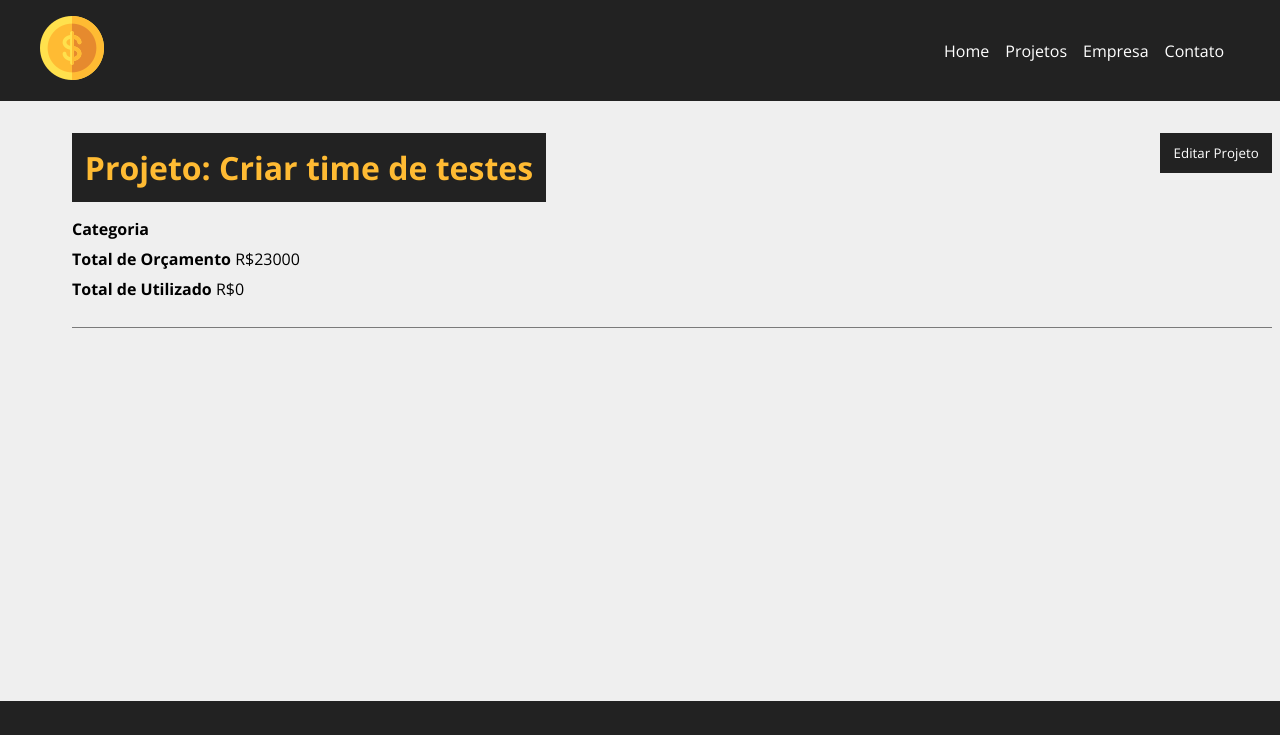
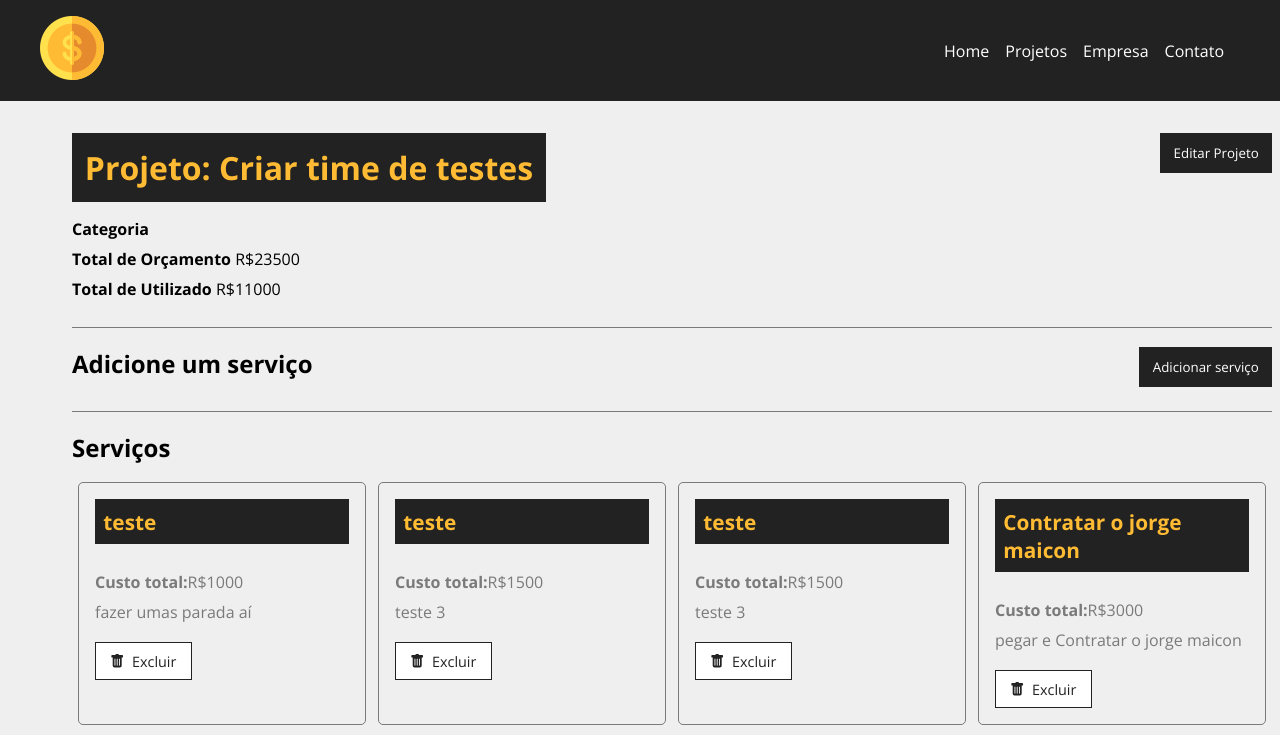
Before and after one commit to derickbit/HDCodar_React, a React (Create React App) app: page /project/0c2d in a window 1280 px wide. Shown: the top 735 px of the page. Built offline with nearby package versions, Linux system fonts and the light colour scheme; data requests are answered from the project's data file.

Commit message:
aulas 34, 35 e 36 - Serviços - exibir e criar

```diff
--- a/db.json
+++ b/db.json
@@ -14,13 +14,62 @@
     {
       "id": "0c2d",
       "name": "Criar time de testes",
-      "budget": "23000",
+      "budget": "23500",
       "category": {
         "id": "1",
         "nome": "Infra"
       },
-      "costs": 0,
-      "services": []
+      "costs": 11000,
+      "services": [
+        {
+          "name": "teste",
+          "costs": "1000",
+          "description": "fazer umas parada aí",
+          "id": "492f65c6-1d20-4199-8677-4868aba06a3e"
+        },
+        {
+          "name": "teste",
+          "costs": "1500",
+          "description": "teste 3",
+          "id": "ede56b65-99ce-4bd1-8119-0b16fa061923"
+        },
+        {
+          "name": "teste",
+          "costs": "1500",
+          "description": "teste 3",
+          "id": "ede56b65-99ce-4bd1-8119-0b16fa061923"
+        },
+        {
+          "name": "Contratar o jorge maicon",
+          "description": "pegar e Contratar o jorge maicon",
+          "costs": "3000",
+          "id": "f8900ae6-905d-4852-b8f7-8d5333ce3c09"
+        },
+        {
+          "name": "Contratar o jorge maicon",
+          "description": "pegar e Contratar o jorge maicon",
+          "costs": "3000",
+          "id": "7a2dd23e-53d0-493d-9877-74c71a599e9d"
+        }
+      ]
+    },
+    {
+      "id": "97af",
+      "name": "Começar a fazer cerveja artesanal",
+      "budget": "5000",
+      "category": {
+        "id": "1",
+        "nome": "Infra"
+      },
+      "costs": 200,
+      "services": [
+        {
+          "name": "Comprar panela",
+          "costs": "200",
+          "description": "Comprar a paela pra ferver as parada",
+          "id": "ec241b95-4456-4472-bb0c-42949e94c42e"
+        }
+      ]
     }
   ],
   "categories": [
--- a/src/components/pages/Project.js
+++ b/src/components/pages/Project.js
@@ -5,11 +5,16 @@ import Loading from "../layout/Loading";
 import Container from "../layout/Container";
 import ProjectForm from "../project/ProjectForm";
 import Message from "../layout/Message";
+import ServiceForm from "../service/ServiceForm";
+import { parse, v4 as uuidv4 } from "uuid";
+import ServiceCard from "../service/ServiceCard";
 
 function Project() {
   const { id } = useParams();
   const [project, setProject] = useState([]);
+  const [services, setServices] = useState([]);
   const [showProjectForm, setshowProjectForm] = useState(false);
+  const [showServiceForm, setshowServiceForm] = useState(false);
   const [message, setMessage] = useState();
   const [type, setType] = useState();
 
@@ -24,12 +29,15 @@ function Project() {
         .then((resp) => resp.json())
         .then((data) => {
           setProject(data);
+          setServices(data.services);
         })
         .catch((err) => console.log(err));
     }, 500);
   }, [id]);
 
   function editPost(project) {
+    setMessage("");
+
     //budget validation
     if (project.budget < project.costs) {
       setMessage("O orçamento não pode ser menor que o custo do projeto!");
@@ -53,8 +61,45 @@ function Project() {
       .catch((err) => console.log(err));
   }
 
+  function removeService() {}
+
   function toggleProjectForm() {
     setshowProjectForm(!showProjectForm);
+  }
+
+  function toggleServiceForm() {
+    setshowServiceForm(!showServiceForm);
+  }
+
+  function createService(project) {
+    setMessage("");
+    //last service
+    const lastService = project.services[project.services.length - 1];
+    lastService.id = uuidv4();
+    const lastServiceCost = lastService.costs;
+    const newCost = parseFloat(project.costs) + parseFloat(lastServiceCost);
+    //maximun value validation
+    if (newCost > parseFloat(project.budget)) {
+      setMessage("Orçamento ultrapassado, verifique o valor do serviço");
+      setType("error");
+      project.services.pop();
+      return false;
+    }
+    //add service costs to project total cost
+    project.costs = newCost;
+    //update project
+    fetch(`http://localhost:5000/projects/${project.id}`, {
+      method: "PATCH",
+      headers: {
+        "Content-Type": "application/json",
+      },
+      body: JSON.stringify(project),
+    })
+      .then((resp) => resp.json())
+      .then((data) => {
+        setshowServiceForm(false);
+      })
+      .catch((err) => console.log(err));
   }
 
   return (
@@ -90,6 +135,36 @@ function Project() {
                 </div>
               )}
             </div>
+            <div className={styles.service_form_container}>
+              <h2>Adicione um serviço</h2>
+              <button className={styles.btn} onClick={toggleServiceForm}>
+                {!showServiceForm ? "Adicionar serviço" : "Fechar"}
+              </button>
+              <div className={styles.project_info}>
+                {showServiceForm && (
+                  <ServiceForm
+                    handleSubmit={createService}
+                    btnText="Adicionar Serviço"
+                    projectData={project}
+                  />
+                )}
+              </div>
+            </div>
+            <h2>Serviços</h2>
+            <Container customClass="start">
+              {services.length > 0 &&
+                services.map((service) => (
+                  <ServiceCard
+                    id={service.id}
+                    name={service.name}
+                    cost={service.costs}
+                    description={service.description}
+                    key={service.id}
+                    handleRemove={removeService}
+                  />
+                ))}
+              {services.length === 0 && <p>Não há serviços cadastrados.</p>}
+            </Container>
           </Container>
         </div>
       ) : (
--- /dev/null
+++ b/src/components/service/ServiceCard.js
@@ -0,0 +1,24 @@
+import { BsFillTrashFill } from "react-icons/bs";
+import styles from "../project/ProjectCard.module.css";
+
+function ServiceCard({ id, name, cost, description, handleRemove }) {
+  const remove = (e) => {};
+
+  return (
+    <div className={styles.project_card}>
+      <h4>{name}</h4>
+      <p>
+        <span>Custo total:</span>R${cost}
+      </p>
+      <p>{description}</p>
+      <div className={styles.project_card_actions}>
+        <button onClick={remove}>
+          <BsFillTrashFill />
+          Excluir
+        </button>
+      </div>
+    </div>
+  );
+}
+
+export default ServiceCard;
--- /dev/null
+++ b/src/components/service/ServiceForm.js
@@ -0,0 +1,47 @@
+import styles from "../project/ProjectForm.module.css";
+import { useState, useEffect } from "react";
+import Input from "../form/Input";
+import SubmitButton from "../form/SubmitButton";
+
+function ServiceForm({ handleSubmit, btnText, projectData }) {
+  const [service, setService] = useState({});
+
+  const submit = (e) => {
+    e.preventDefault();
+    projectData.services.push(service);
+    handleSubmit(projectData);
+  };
+
+  function handleChange(e) {
+    setService({ ...service, [e.target.name]: e.target.value });
+  }
+
+  return (
+    <form onSubmit={submit} className={styles.form}>
+      <Input
+        type="text"
+        text="Nome do Serviço"
+        name="name"
+        placeholder="Insira o nome do serviço"
+        handleOnChange={handleChange}
+      />
+      <Input
+        type="number"
+        text="Custo do Serviço"
+        name="costs"
+        placeholder="Insira o valor total"
+        handleOnChange={handleChange}
+      />
+      <Input
+        type="text"
+        text="Descrição do Serviço"
+        name="description"
+        placeholder="Descreva o serviço"
+        handleOnChange={handleChange}
+      />
+      <SubmitButton text={btnText} />
+    </form>
+  );
+}
+
+export default ServiceForm;
```
